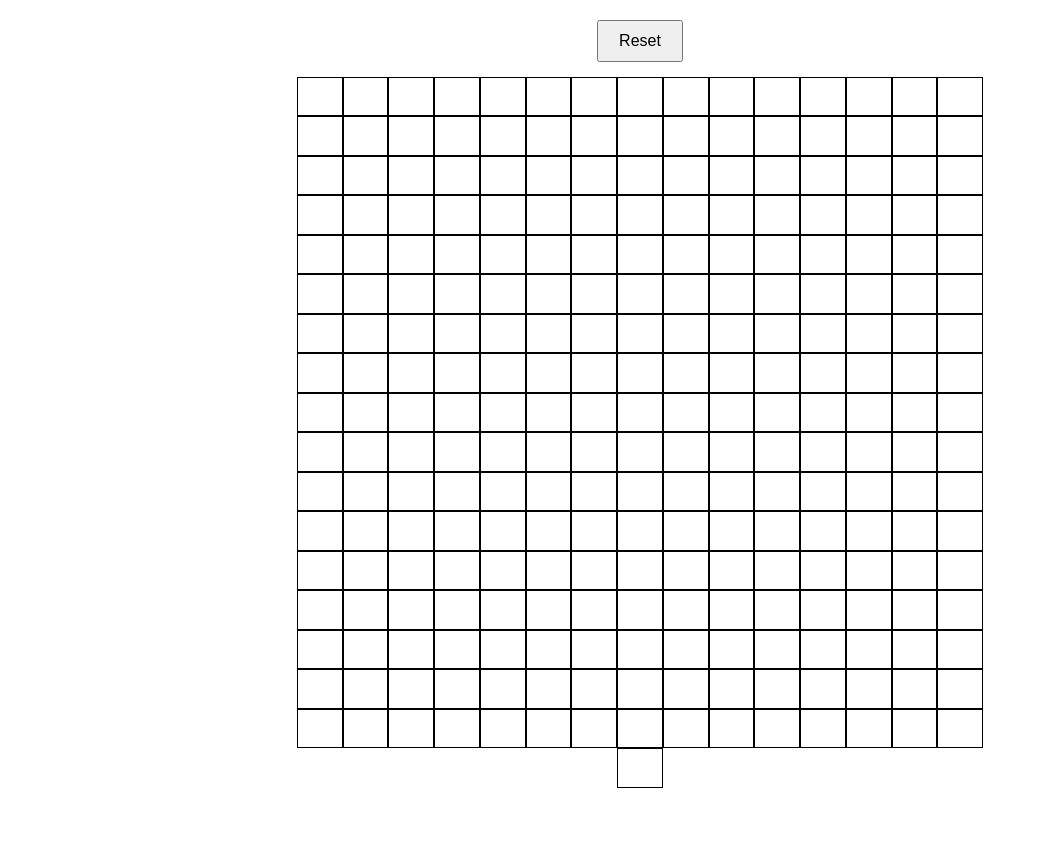
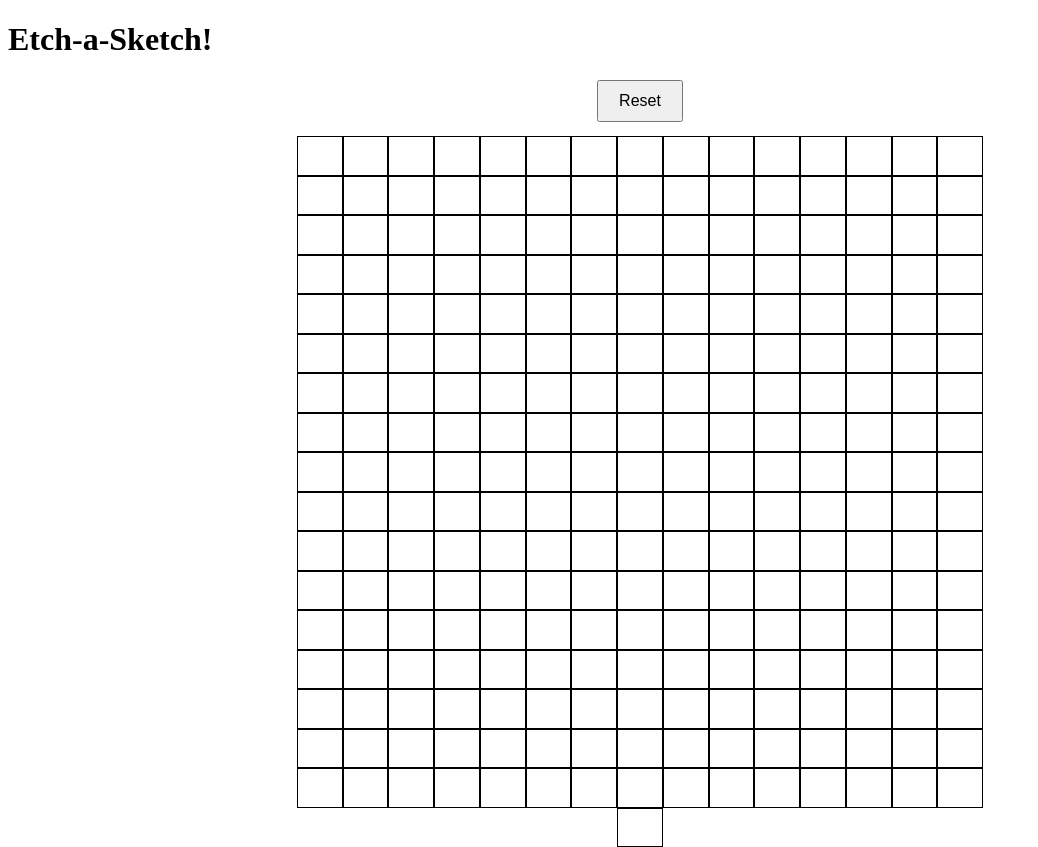
Before and after one commit to JJHH17/etch-a-sketch, a plain HTML site: page index.html in a window 1280 px wide. Shown: the whole page, without its empty margins (0-1038 px from the left). Before the commit the page ends 800 px from the top, so only its background shows below. Drawn offline with Linux system fonts and the light colour scheme.

Commit message:
Added title text to project

```diff
--- a/index.html
+++ b/index.html
@@ -8,6 +8,7 @@
     <link rel="stylesheet" href="./styles.css">
 </head>
 <body>
+    <h1 class="title">Etch-a-Sketch!</h1>
     <div>
         <button type="button" class="resetButton">Reset</button>
     </div>
```
